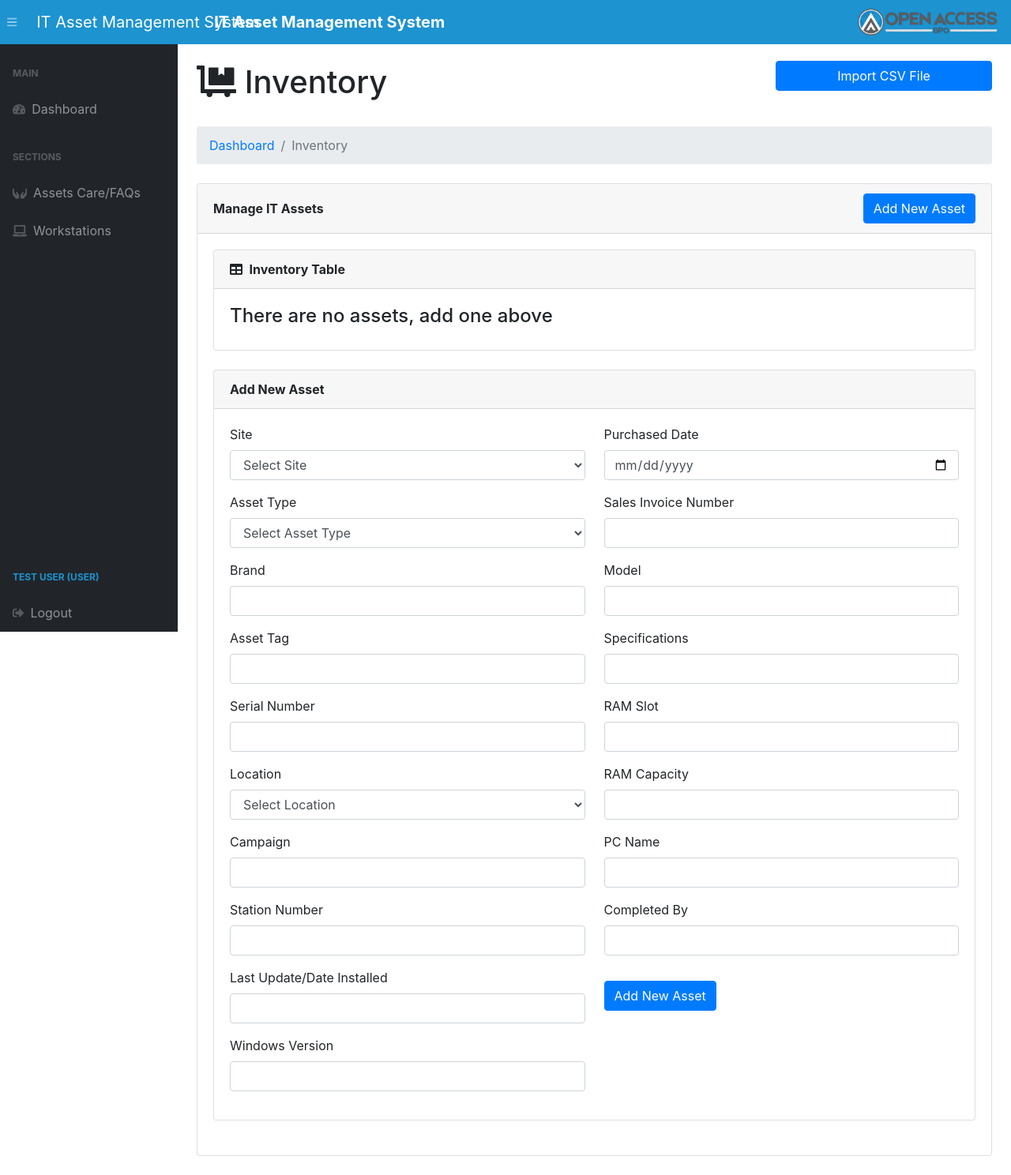
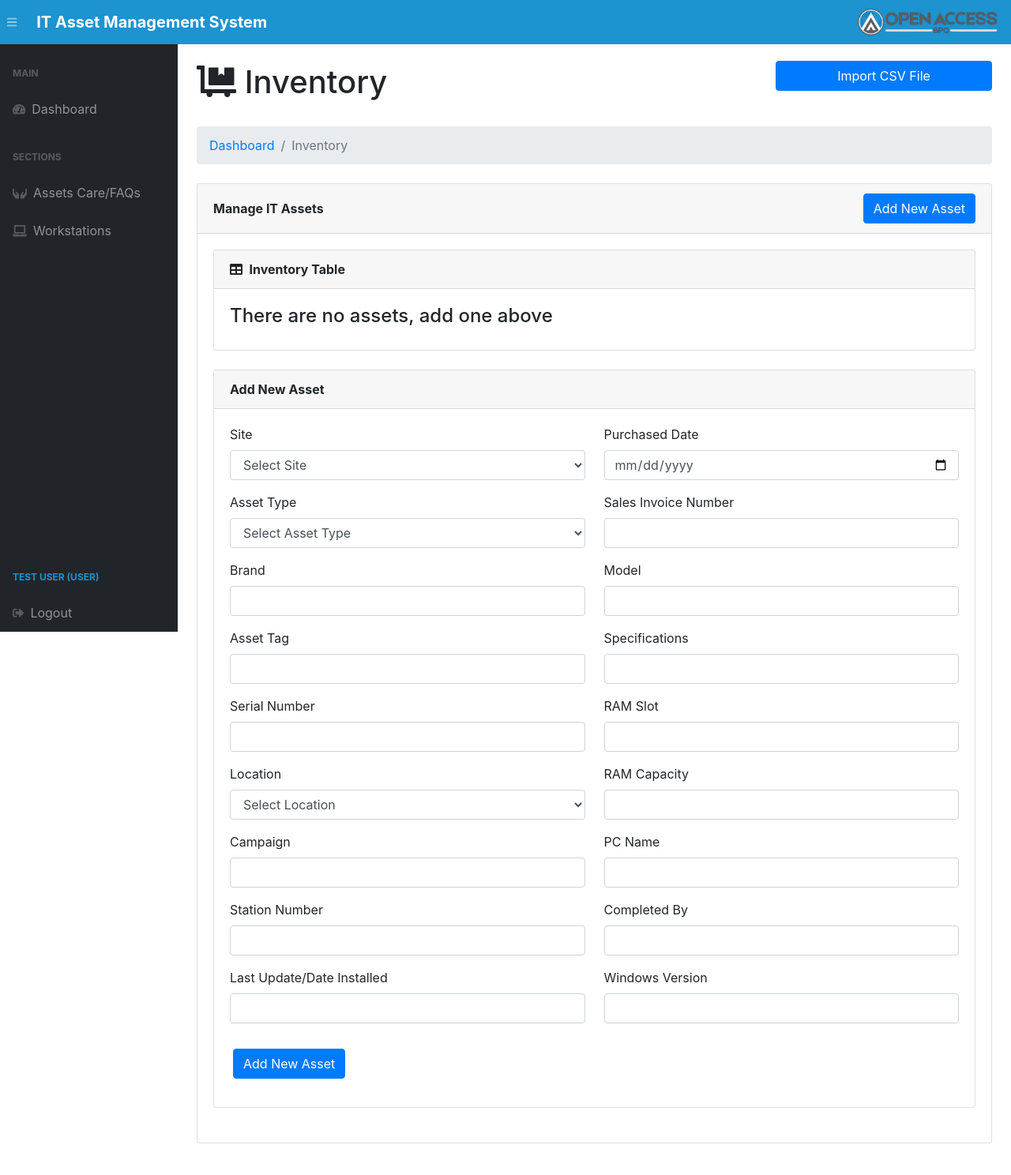
Before and after one commit to ebisoy/myportfolio, a Flask app: page /inventory/ in a window 1280 px wide. Shown: the whole page at 79% size. After the commit the page ends 1448 px from the top, so only its background shows below. Run offline with Flask 2, Linux system fonts and the light colour scheme; a user stored in the database is signed in; data that the repository does not hold is empty; some libraries are stand-ins or nearby versions.

Commit message:
edited inventory naka allign na siya lahat

```diff
--- a/templates/base.html
+++ b/templates/base.html
@@ -12,7 +12,6 @@
     <nav class="sb-topnav navbar navbar-expand navbar-dark bg-dark">
 
             <button class="btn btn-link btn-sm order-1 order-lg-0" id="sidebarToggle" href="#"><i class="fas fa-bars"></i></button>
-            <a class="navbar-brand" href="/index">IT Asset Management System</a>
             <!--for the logo-->
             <a class="navbar-brand" href="/index"><b>IT Asset Management System</b></a>
 
--- a/templates/inventory.html
+++ b/templates/inventory.html
@@ -107,7 +107,7 @@
                                             <option value="PC">Desktop</option>
                                             <option value="Headset">Headset</option>
                                             <option value="PC">Headset</option>
-                                            <!-- Add more options as needed -->
+
                                         </select>
                                     </div>
                                     <div class="form-group">
@@ -145,10 +145,7 @@
                                         <label for="last_upd">Last Update/Date Installed</label>
                                         <input type="text" name="last_upd" id="last_upd" class="form-control">
                                     </div>
-                                    <div class="form-group">
-                                        <label for="win_ver">Windows Version</label>
-                                        <input type="text" name="win_ver" id="win_ver" class="form-control">
-                                    </div>
+
                                 </div>
                                 <div class="col-md-6">
                                     <div class="form-group">
@@ -182,9 +179,15 @@
                                     <div class="form-group">
                                         <label for="com_by">Completed By</label>
                                         <input type="text" name="com_by" id="com_by" class="form-control">
+                                    </div>
+                                    <div class="form-group">
+                                        <label for="win_ver">Windows Version</label>
+                                        <input type="text" name="win_ver" id="win_ver" class="form-control">
+                                    </div>
+                                </div>
 
-                                    </div>
-                                    <button type="submit" class="btn btn-primary mt-3">Add New Asset</button>
+                                <div class="form-group d-flex justify-content-center">
+                                    <button type="submit" class="btn btn-primary mt-3 mx-3">Add New Asset</button>
                                 </div>
 
                             </div>
```
